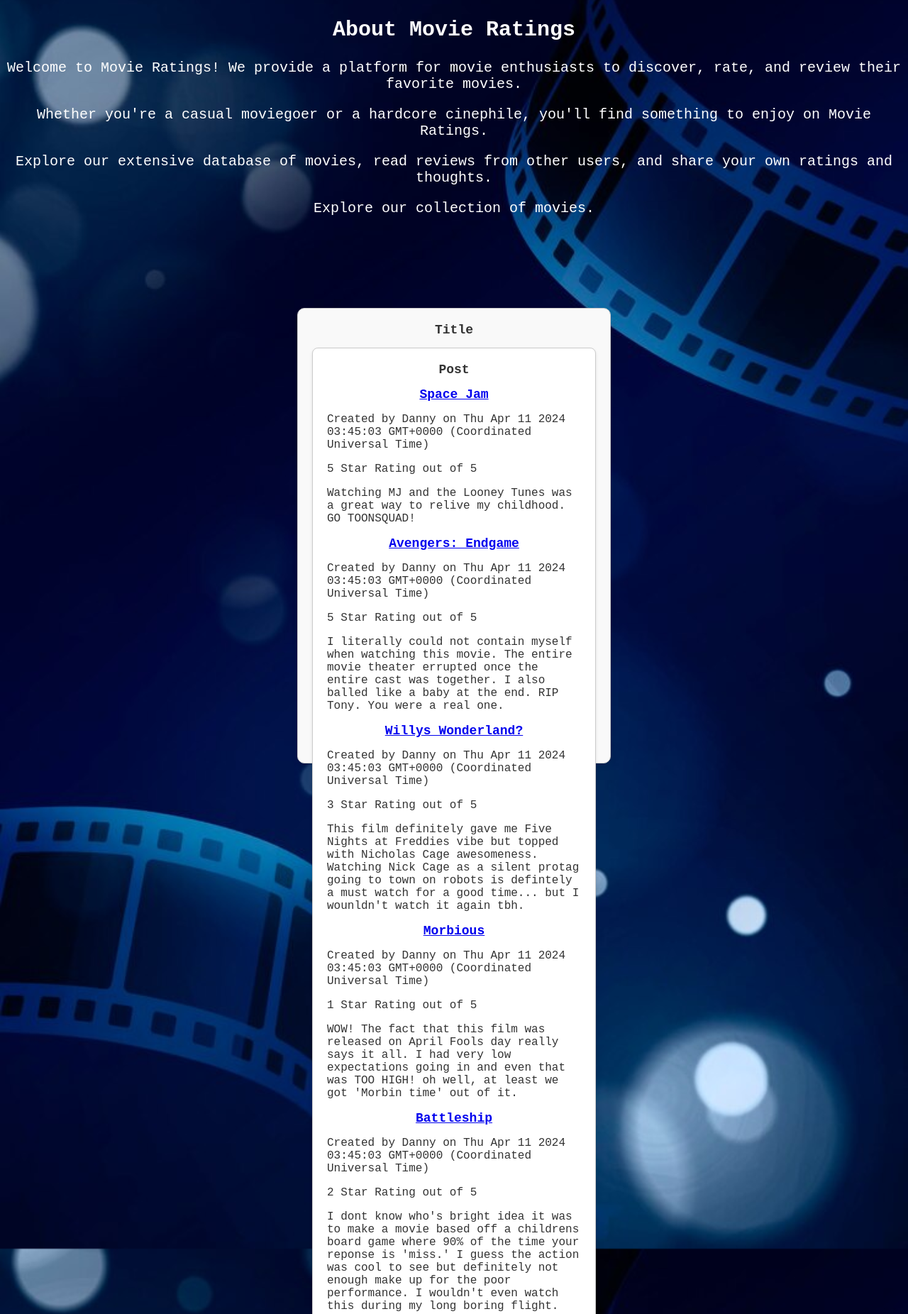
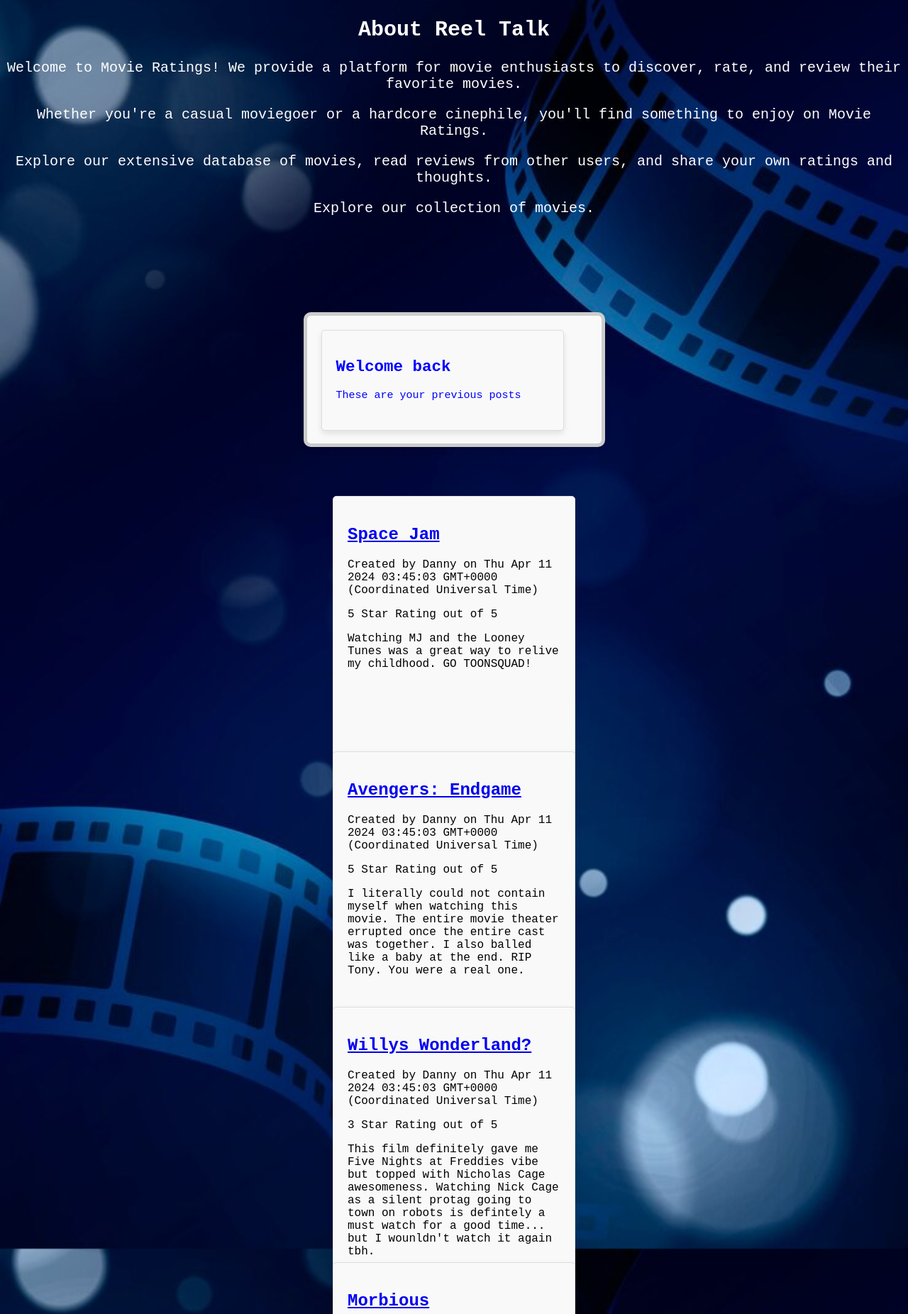
Before and after one commit to DannyM15/ReelTalk, a Node server app: page / in a window 1280 px wide. Shown: the part 160-2012 px from the top of the page at 71% size. Run offline with Node 20, Linux system fonts and the light colour scheme; a user stored in the database is signed in; data comes from the database, SQL or seed files in the repository; some libraries are stand-ins or nearby versions.

Commit message:
final update

```diff
--- a/public/main.css
+++ b/public/main.css
@@ -1,4 +1,3 @@
-/* main.handlebars */
 body {
     font-family: 'Courier New', Courier, monospace ;
     background-size: cover;
@@ -7,23 +6,36 @@ body {
     background-color: #664040;
     background-image: url(/movie-background-collage_23-2149876004.jpg);
   }
-
   .container {
     display: flex;
     justify-content: center;
     align-items: center;
-    height: 100vh;
+    height: 45vh;
   }
   .outer-content-box {
-    width: 400px;
-    height: 600px;
+    width: 345px;
+    height: 400px;
     padding: 20px;
     margin: 20px;
-    background-color: #f9f9f9;
+    background-color: #F9F9F9;
     border: 1px solid #ccc;
     border-radius: 10px;
     box-shadow: 0 4px 8px rgba(0, 0, 0, 0.1);
     align-items: center;
+}
+.outer-content-square {
+    width: 375px;
+    height: 140px;
+    padding: 20px;
+    background-color: #F9F9F9;
+    border: 5px solid #ccc;
+    border-radius: 10px;
+    box-shadow: 0 4px 8px rgba(0, 0, 0, 0.1);
+    align-items:flex-start;
+    color: blue;
+    display: center;
+    justify-content: center;
+    font-size: 15px
 }
 .outer-content-box h2 {
     margin-top: 0;
@@ -34,7 +46,6 @@ body {
 .outer-content-box p{
     color: #333;
 }
-
 .inner-content-box {
     padding: 20px;
     background-color: #fff;
@@ -42,28 +53,24 @@ body {
     border-radius: 8px;
     box-shadow: 0 2px 4px rgba(0, 0, 0, 0.1);
 }
-
-
 .inner-content-box h2 {
     margin-top: 0;
     font-size: 18px;
     color: #333;
 }
-
 .about {
     color: white;
     margin-bottom: 50px;
     text-align: center;
     font-size: 20px;
-
 }
 .how-it-works {
-    color: #f8f8f8;
+    color: #F8F8F8;
     text-align: center;
     font-size: 20px;
 }
 header {
-    color: #ffffff;
+    color: #FFFFFF;
     padding: 20px;
 }
 .hero {
@@ -91,22 +98,18 @@ nav ul {
     padding: 0;
     justify-content: flex-end;
 }
-
 nav ul li {
     display: inline;
     margin-right: 20px;
 }
-
 nav ul li a {
     text-decoration: none;
     color: #fff;
     font-weight: bold;
     text-align: center;
-
 }
-
 nav ul li a:hover {
-  color: #ffffff;
+  color: #FFFFFF;
 }
   /* Createuser.handlebars */
   h1 {
@@ -114,7 +117,6 @@ nav ul li a:hover {
     margin-top: 50px;
     color: #fff;
 }
-
 form {
     max-width: 400px;
     margin: 0 auto;
@@ -123,13 +125,11 @@ form {
     border-radius: 8px;
     box-shadow: 0 2px 4px rgba(0, 0, 0, 0.1);
 }
-
 label {
     display: block;
     margin-bottom: 10px;
     font-weight: bold;
 }
-
 input[type="text"],
 input[type="email"],
 input[type="password"] {
@@ -139,32 +139,27 @@ input[type="password"] {
     border: 1px solid #ccc;
     border-radius: 4px;
 }
-
 button[type="submit"] {
     width: 100%;
     padding: 10px;
-    background-color: #007bff;
+    background-color: #007BFF;
     color: #fff;
     border: none;
     border-radius: 4px;
     cursor: pointer;
     transition: background-color 0.3s;
 }
-
 button[type="submit"]:hover {
-    background-color: #0056b3;
+    background-color: #0056B3;
 }
-
 #error-message {
     color: red;
     font-size: 14px;
     margin-top: 10px;
 }
-
 .user-info {
     margin-top: 20px;
 }
-
 .user-info p {
     margin-bottom: 10px;
 }
@@ -173,17 +168,14 @@ button[type="submit"]:hover {
     width: 300px;
     margin: 0 auto;
 }
-
 .form-group {
     margin-bottom: 20px;
 }
-
 label {
     display: block;
     margin-bottom: 10px;
     color: #000000;
 }
-
 input[type="text"],
 input[type="password"] {
     width: 100%;
@@ -192,7 +184,6 @@ input[type="password"] {
     border-radius: 5px;
     box-sizing: border-box;
 }
-
 /* button {
     padding: 10px 20px;
     background-color: #333;
@@ -201,11 +192,9 @@ input[type="password"] {
     border-radius: 5px;
     cursor: pointer;
 }
-
 button:hover {
     background-color: #555;
 } */
-
 .error {
     color: red;
     margin-top: 10px;
@@ -219,11 +208,9 @@ button:hover {
     border-radius: 5px;
     box-shadow: 0 0 10px rgba(0, 0, 0, 0.1);
 }
-
 .logout p {
     margin-bottom: 30px;
 }
-
 .btn {
     display: inline-block;
     padding: 10px 20px;
@@ -232,7 +219,6 @@ button:hover {
     text-decoration: none;
     border-radius: 5px;
 }
-
 .btn:hover {
     background-color: #555;
  }
@@ -244,26 +230,22 @@ button:hover {
     border-radius: 5px;
     box-shadow: 0 0 10px rgba(0, 0, 0, 0.1);
 }
-
 .profile img {
     width: 100px;
     height: 100px;
     border-radius: 50%;
     margin-bottom: 20px;
 }
-
 .profile h2 {
     margin-bottom: 10px;
 }
-
 .profile p {
     margin-bottom: 5px;
 }
 /* Create Preview handlebars*/
-
 :root {
-    --gl-star-color: #fdd835;                     /* if using SVG images */
-    --gl-star-color-inactive: #dcdce6;            /* if using SVG images */
+    --gl-star-color: #FDD835;                     /* if using SVG images */
+    --gl-star-color-inactive: #DCDCE6;            /* if using SVG images */
     --gl-star-empty: url(../img/star-empty.svg);  /* if using background images */
     --gl-star-full: url(../img/star-full.svg);    /* if using background images */
     --gl-star-size: 24px;
@@ -275,3 +257,51 @@ button:hover {
     --gl-tooltip-padding: .5em 1em;
     --gl-tooltip-size: 6px;
 }
+/* Create Preview handlebars*/
+/* .review-box {
+    display: flex;
+    justify-content: center;
+    align-items: center;
+    width: 300px;
+    height: 400px;
+    background-color: #F9F9F9;
+    border: 1px solid #ddd;
+    border-radius: 5px;
+    padding: 20px;
+    box-shadow: 0 4px 8px rgba(0, 0, 0, 0.1);
+  }
+   */
+   .review-box {
+    width: 300px;
+    height: 350px;
+    background-color: #F9F9F9;
+    border: 1px solid #ddd;
+    border-radius: 5px;
+    padding: 20px;
+    box-shadow: 0 4px 8px rgba(0, 0, 0, 0.1);
+  }
+  .review-square {
+    width: 300px;
+    height: 100px;
+    background-color: #F9F9F9;
+    border: 1px solid #ddd;
+    border-radius: 5px;
+    padding: 20px;
+    box-shadow: 0 4px 8px rgba(0, 0, 0, 0.1);
+  }
+  .welcome-text {
+    color: white;
+    align-items: center;
+    display: flex;
+    justify-content: center;
+    align-items: center;
+    font-size: 55px;
+  }
+  .review-text {
+    color: white;
+    align-items: center;
+    display: flex;
+    justify-content: center;
+    align-items: center;
+    font-size: 55px;
+  }
--- a/views/createreview.handlebars
+++ b/views/createreview.handlebars
@@ -1,12 +1,12 @@
 <div class="row">
   <div class="col-auto">
-    <h2>Welcome, {{User.username}}!</h2>
+    <h2 class="welcome-text">Welcome {{User.username}}!</h2>
   </div>
 </div>
 
 <div class="row mt-4">
   <div class="col-md-6">
-    <h3>Write your review!</h3>
+    <h3 class="review-text">Write your review!</h3>
 
     <form class="form new-review-form">
       <div class="form-group">
--- a/views/homepage.handlebars
+++ b/views/homepage.handlebars
@@ -1,28 +1,43 @@
 <main>
         <section class="about">
-    <h2>About Movie Ratings</h2>
-    <p>Welcome to Movie Ratings! We provide a platform for movie enthusiasts to discover, rate, and review their
-      favorite movies.</p>
+            <h2>About Reel Talk</h2>
+            <p>Welcome to Movie Ratings! We provide a platform for movie enthusiasts to discover, rate, and review their favorite movies.</p>
             <p>Whether you're a casual moviegoer or a hardcore cinephile, you'll find something to enjoy on Movie Ratings.</p>
-    <p>Explore our extensive database of movies, read reviews from other users, and share your own ratings and thoughts.
-    </p>
+            <p>Explore our extensive database of movies, read reviews from other users, and share your own ratings and thoughts.</p>
             <p>Explore our collection of movies.</p>
         </section>
                {{#if logged_in}}
         <div class="container">
-    <div class="outer-content-box">
-      <h2>Title</h2>
-      <div class="inner-content-box">
-        <h2>Post</h2>
+        <div class="outer-content-square">
+            {{!-- <h2>Title</h2> --}}
+            {{!-- <div class="inner-content-box"> --}}
+                {{!-- <h2>Post</h2> --}}
+                <div class="review-square">
+                    <h2>    Welcome back</h2>
+                    <p>These are your previous posts</p>
+                </div>
+            </div>
+        </div>
+    </div>
        {{/if}}
         <section class="top-rated">
             <div class="movie-list">
-
+                {{!-- {{#each Explore}}
+                    <div class="movie">
+                        <h3>{{ title }}</h3>
+                        <div id="rater"></div>
+                        <img src="{{ imageUrl }}" alt="{{ title }} Poster">
+                        <a href="/movies/{{ id }}" class="btn">Rate/Comment</a>
+                    </div>
+                {{/each}} --}}
+                <!-- Loop over each object in the projects array -->
             </div>
         </section>
+        {{{ body }}}
  <section>
-
           {{#each reviews as |review| }}
+           <div class="container">
+        <div class="review-box"
           <div class="row mb-4 project">
             <div class="col-md-5">
               <h2>
@@ -39,6 +54,8 @@
               </p>
             </div>
           </div>
+        </div>
+        </div>
           {{/each}}
         </section>
         <script src="js/star-rating.min.js"></script>
```
Also changed, not shown: createreview.handlebars (deleted, +0 -61 lines), homepage.handlebars (deleted, +0 -68 lines), main.handlebars (deleted, +0 -40 lines), review.handlebars (deleted, +0 -53 lines), views/review.handlebars (+40 -10 lines). Lines whose indentation alone changed are shown as unchanged.
